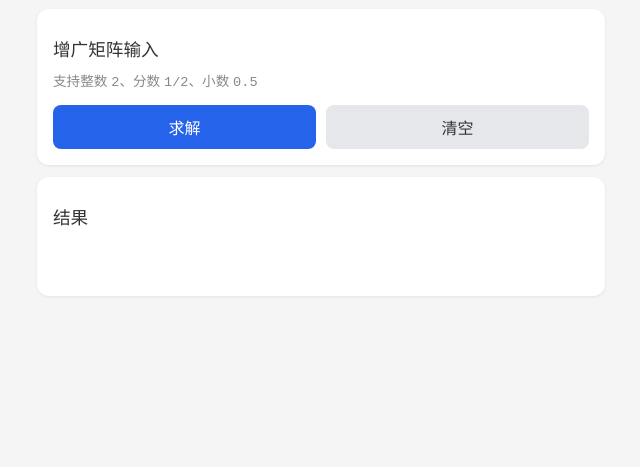
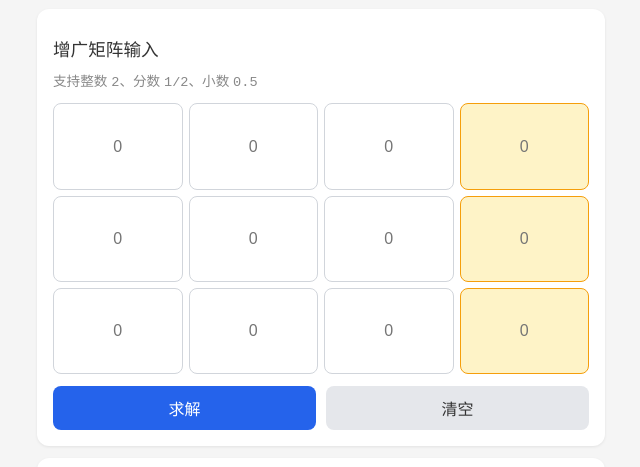
Before and after one commit to adfihasd/Counter, a plain HTML site: page index.html in a window 1280 px wide. Shown: the part 154-621 px from the top of the page, without its empty margins (319-959 px from the left). Drawn offline with Linux system fonts and the light colour scheme.

Commit message:
feat: add matrix input grid

```diff
--- a/index.html
+++ b/index.html
@@ -110,6 +110,70 @@
       font-size: 1.05rem;
       line-height: 1.8;
     }
+
+    /* 矩阵网格 */
+    .matrix-grid {
+      display: grid;
+      gap: 6px;
+      margin: 8px 0;
+    }
+
+    .matrix-grid input {
+      width: 100%;
+      aspect-ratio: 1.5;
+      min-height: 44px;
+      text-align: center;
+      font-size: 1rem;
+      border: 1px solid #d1d5db;
+      border-radius: 8px;
+      padding: 4px;
+      -webkit-appearance: none;
+      appearance: none;
+    }
+
+    .matrix-grid input:focus {
+      outline: 2px solid #2563eb;
+      outline-offset: -1px;
+    }
+
+    /* 常数项列背景色 */
+    .matrix-grid .augmented-col {
+      background: #fef3c7;
+      border-color: #f59e0b;
+    }
+
+    .result-matrix-row {
+      display: flex;
+      gap: 24px;
+      flex-wrap: wrap;
+    }
+
+    .result-matrix {
+      flex: 1;
+      min-width: 120px;
+    }
+
+    .result-matrix h3 {
+      font-size: 0.9rem;
+      font-weight: 500;
+      margin-bottom: 8px;
+      color: #666;
+    }
+
+    .result-grid {
+      display: grid;
+      gap: 4px;
+      border-collapse: collapse;
+    }
+
+    .result-grid .cell {
+      text-align: center;
+      padding: 4px 8px;
+      border: 1px solid #e5e7eb;
+      border-radius: 4px;
+      font-size: 0.9rem;
+      background: #fafafa;
+    }
   </style>
 </head>
 <body>
@@ -148,7 +212,43 @@
     </main>
   </div>
   <script>
-    // JS 占位，后续步骤填充
+    const matrixContainer = document.getElementById('matrix-container');
+    const orderSelect = document.getElementById('order-select');
+    const resultDisplay = document.getElementById('result-display');
+
+    function renderMatrixGrid(n) {
+      matrixContainer.innerHTML = '';
+      const grid = document.createElement('div');
+      grid.className = 'matrix-grid';
+      // n 行, n+1 列
+      grid.style.gridTemplateColumns = `repeat(${n + 1}, 1fr)`;
+
+      for (let row = 0; row < n; row++) {
+        for (let col = 0; col < n + 1; col++) {
+          const input = document.createElement('input');
+          input.type = 'text';
+          input.inputMode = 'decimal';
+          input.placeholder = '0';
+          input.dataset.row = row;
+          input.dataset.col = col;
+          if (col === n) {
+            input.classList.add('augmented-col');
+          }
+          grid.appendChild(input);
+        }
+      }
+
+      matrixContainer.appendChild(grid);
+    }
+
+    // 初始渲染
+    renderMatrixGrid(3);
+
+    // 阶数切换
+    orderSelect.addEventListener('change', () => {
+      const n = parseInt(orderSelect.value);
+      renderMatrixGrid(n);
+    });
   </script>
 </body>
 </html>
```
